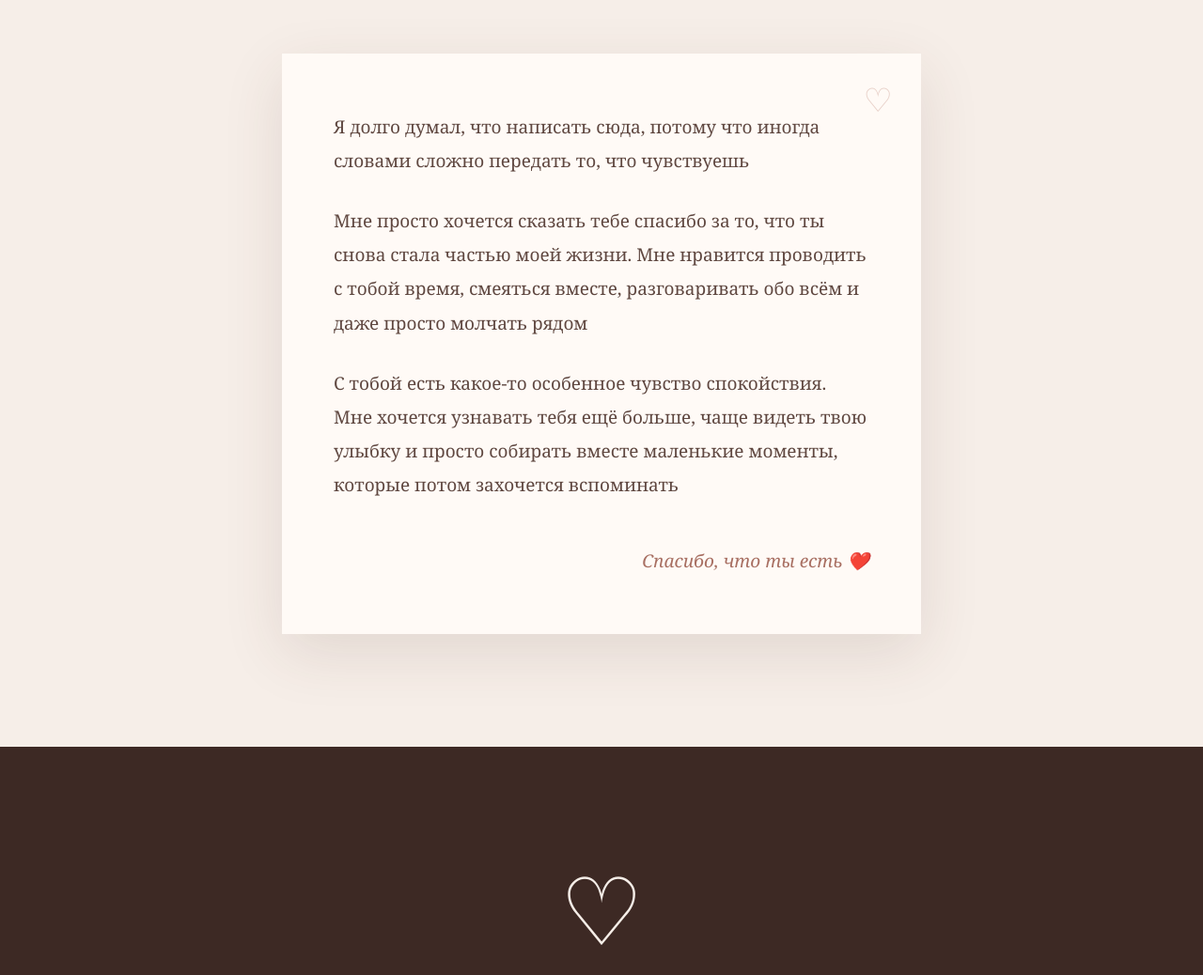
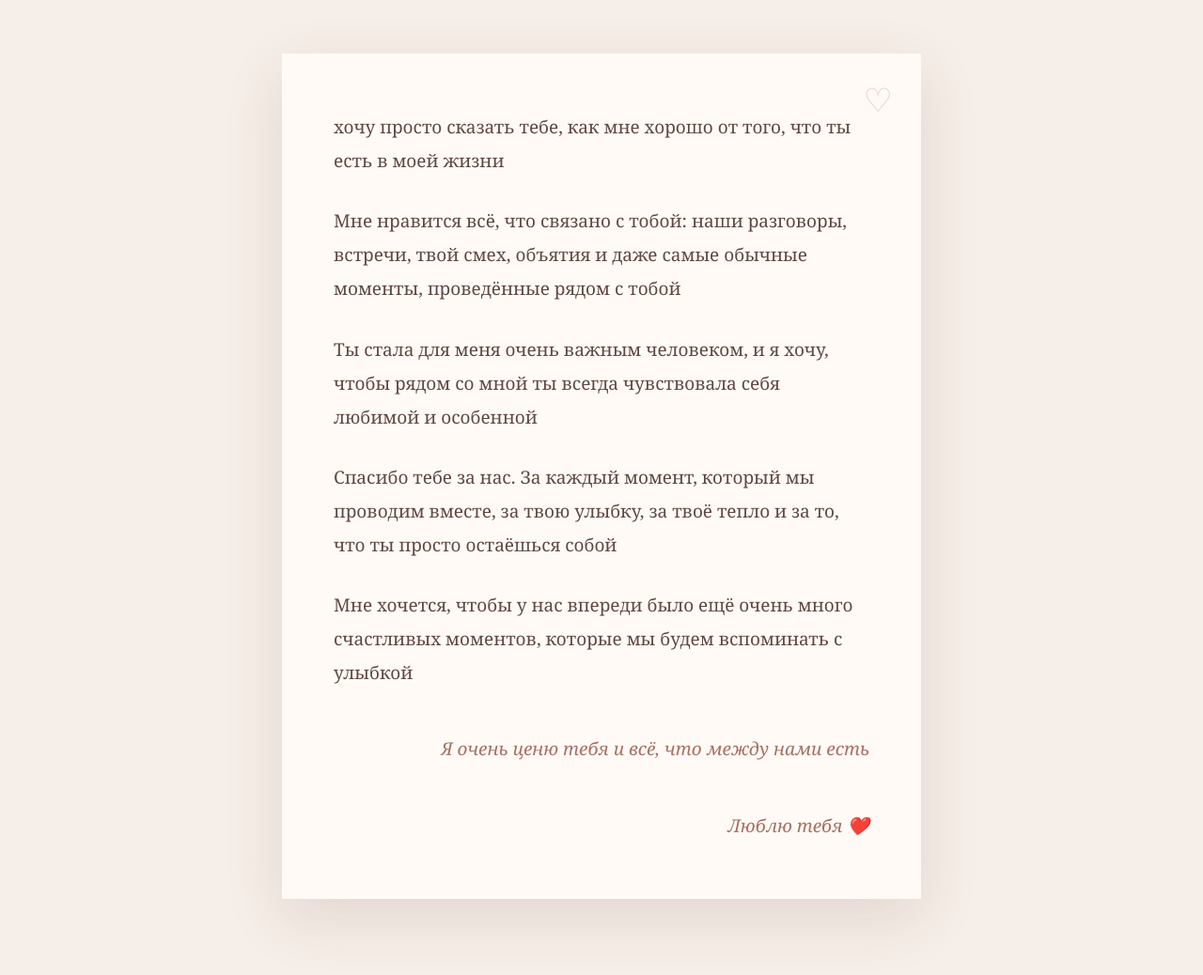
Before and after one commit to MerasMedgat/love-site, a website built with webpack: page index.html in a window 1280 px wide. Shown: the part 4856-5894 px from the top of the page at 94% size. Built offline with nearby package versions, Linux system fonts and the light colour scheme.

Commit message:
Update site2

```diff
--- a/index.html
+++ b/index.html
@@ -183,19 +183,29 @@
     <div class="letter-paper">
 
       <p>
-        Я долго думал, что написать сюда, потому что иногда словами сложно передать то, что чувствуешь
+        хочу просто сказать тебе, как мне хорошо от того, что ты есть в моей жизни
+      </p>
+      <p>
+        Мне нравится всё, что связано с тобой: наши разговоры, встречи, твой смех, объятия и даже самые обычные моменты, проведённые рядом с тобой
+      </p>
+      <p>
+        Ты стала для меня очень важным человеком, и я хочу, чтобы рядом со мной ты всегда чувствовала себя любимой и особенной
       </p>
 
       <p>
-        Мне просто хочется сказать тебе спасибо за то, что ты снова стала частью моей жизни. Мне нравится проводить с тобой время, смеяться вместе, разговаривать обо всём и даже просто молчать рядом
+        Спасибо тебе за нас. За каждый момент, который мы проводим вместе, за твою улыбку, за твоё тепло и за то, что ты просто остаёшься собой
       </p>
 
       <p>
-        С тобой есть какое-то особенное чувство спокойствия. Мне хочется узнавать тебя ещё больше, чаще видеть твою улыбку и просто собирать вместе маленькие моменты, которые потом захочется вспоминать
+        Мне хочется, чтобы у нас впереди было ещё очень много счастливых моментов, которые мы будем вспоминать с улыбкой
       </p>
 
+
       <p class="letter-ending">
-        Спасибо, что ты есть ❤️
+        Я очень ценю тебя и всё, что между нами есть
+      </p>
+      <p class="letter-ending">
+        Люблю тебя ❤️
       </p>
 
     </div>
@@ -212,7 +222,10 @@
 
 
     <h2>
-      Спасибо, что ты рядом
+      Спасибо,
+    </h2>
+    <h2>
+      что ты есть
     </h2>
 
     <p class="final-text">
```
